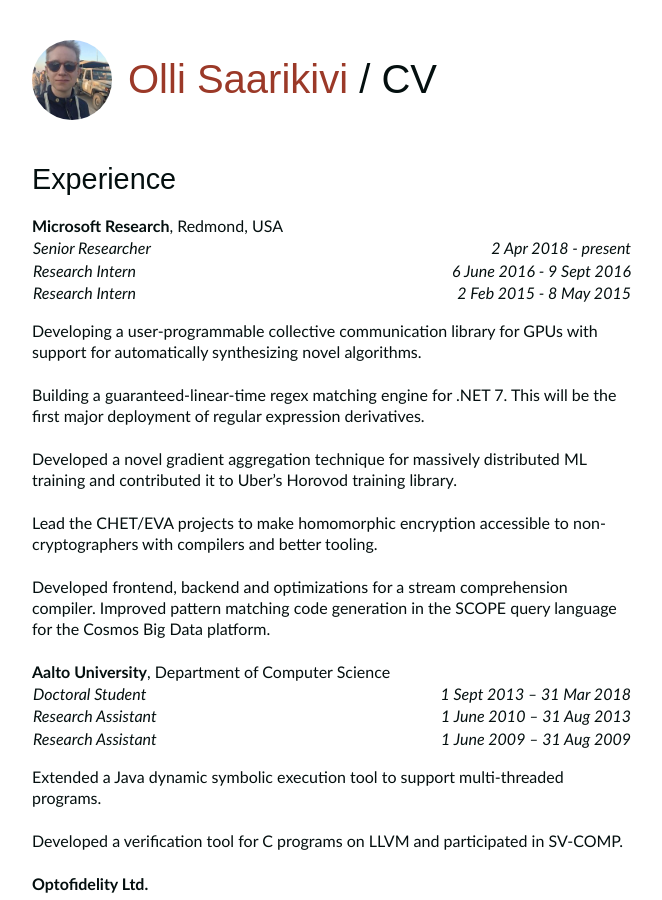
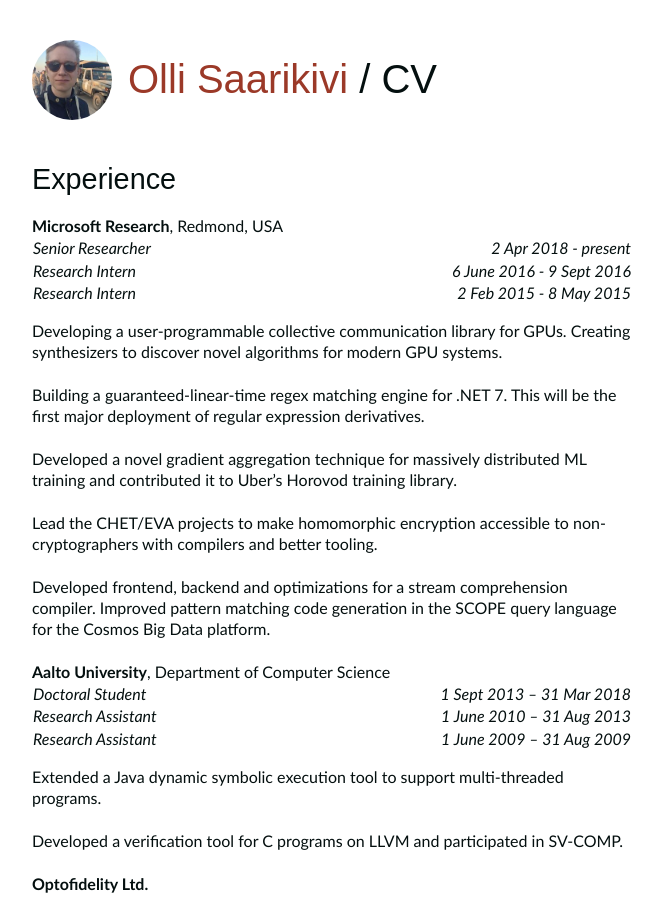
Before and after one commit to OlliSaarikivi/homepage, a Jekyll site: the page built from cv.md, in a window 1280 px wide and 900 px high. Shown: the whole window, without its empty margins (308-970 px from the left). Built offline with Jekyll 4.4.1, drawn with Linux system fonts in a browser that asks for light colours.

Commit message:
Update cv.md

```diff
--- a/cv.md
+++ b/cv.md
@@ -17,7 +17,7 @@
 |*Research Intern*|*2 Feb 2015 - 8 May 2015*|
 {: class="nohead"}
 
-Developing a user-programmable collective communication library for GPUs with support for automatically synthesizing novel algorithms.
+Developing a user-programmable collective communication library for GPUs. Creating synthesizers to discover novel algorithms for modern GPU systems.
 
 Building a guaranteed-linear-time regex matching engine for .NET 7. This will be the first major deployment of regular expression derivatives.
 
```
